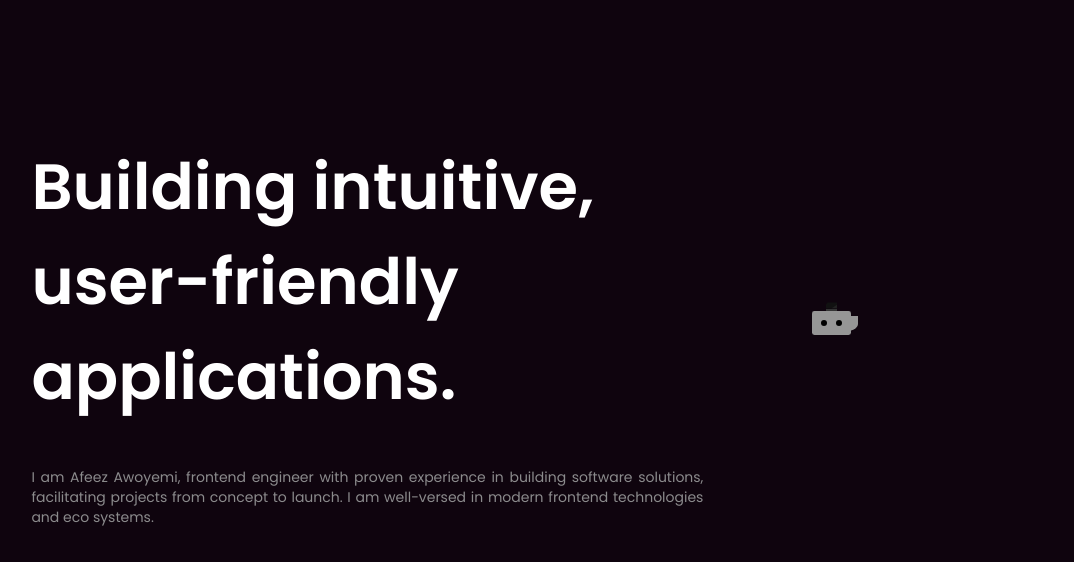
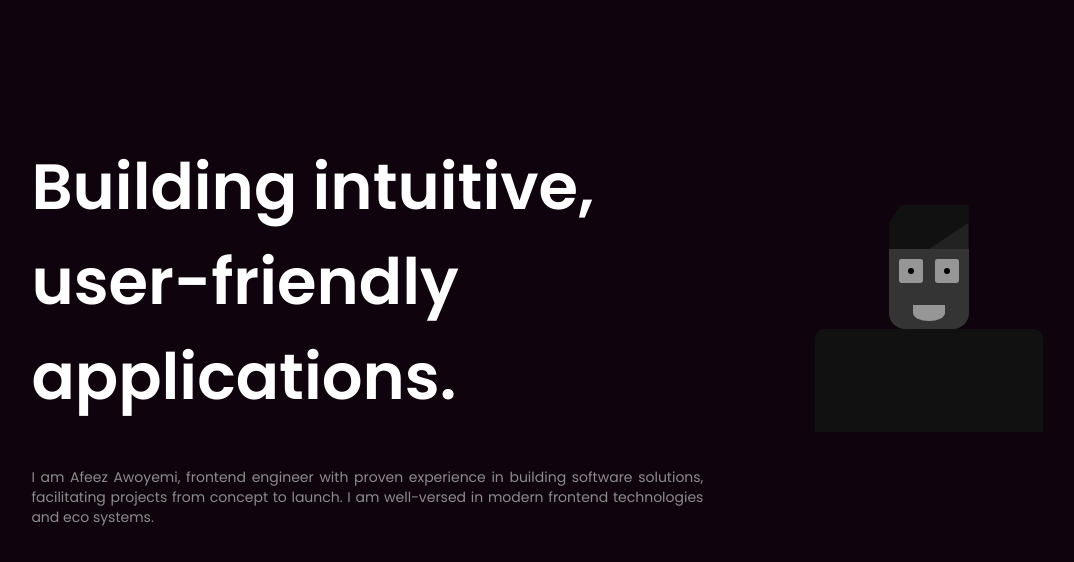
Before and after one commit to damafeez/portfolio-afeez-awoyemi-next, a Next.js app: page / in a window 1280 px wide. Shown: the top 562 px of the page, without its empty margins (103-1177 px from the left). Built offline with nearby package versions, Linux system fonts and the light colour scheme.

Commit message:
feat: use clsx for Avatar

```diff
--- a/components/AfeezAvatar.tsx
+++ b/components/AfeezAvatar.tsx
@@ -1,8 +1,9 @@
+import { clsx } from 'clsx'
 import styles from './AfeezAvatar.module.css'
 
-export default function AfeezAvatar() {
+export default function AfeezAvatar({ className = '' }) {
   return (
-    <div className={styles.canvas}>
+    <div className={clsx(styles.canvas, className)}>
       <div className={styles.cap}></div>
       <div className={styles.head}>
         <div className={styles.eye}></div>
--- a/components/Hero.tsx
+++ b/components/Hero.tsx
@@ -15,7 +15,7 @@ export default function Hero() {
           well-versed in modern frontend technologies and eco systems.
         </p>
       </div>
-      <AfeezAvatar />
+      <AfeezAvatar className="flex-auto" />
     </header>
   )
 }
```
